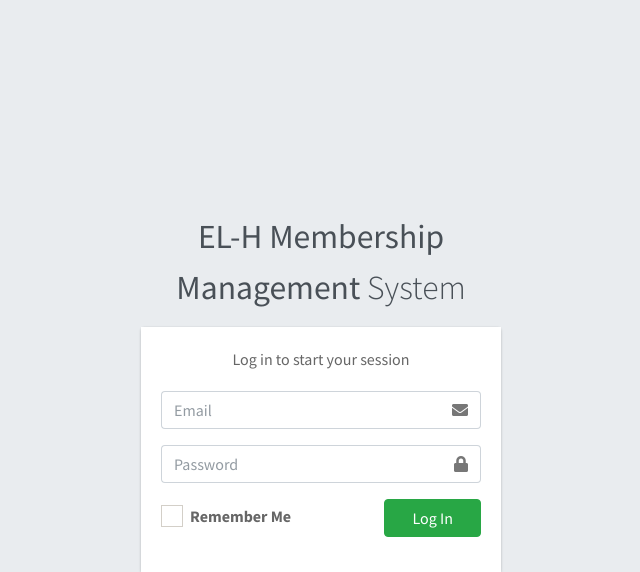
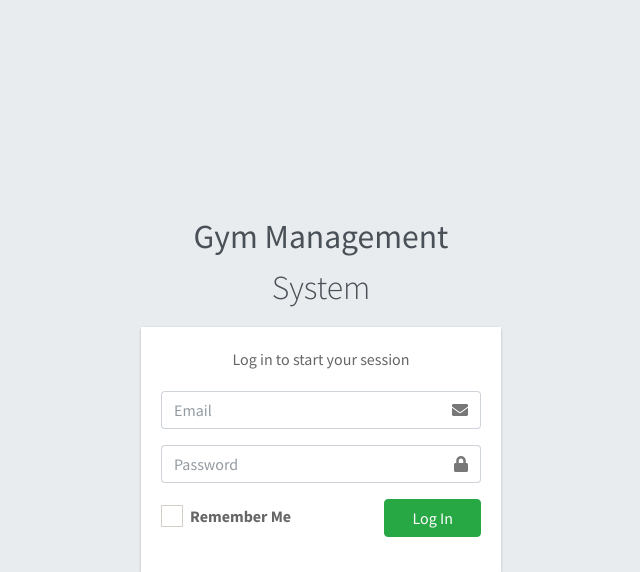
Before and after one commit to hossam-eltahan/Gym-Management-System, a PHP site: page / in a window 1280 px wide. Shown: the top 572 px of the page, without its empty margins (319-959 px from the left). Run offline with PHP 8.4, Linux system fonts and the light colour scheme.

Commit message:
initial commit

```diff
--- a/includes/sidebar.php
+++ b/includes/sidebar.php
@@ -18,7 +18,7 @@
           $systemNameRow = $systemNameResult->fetch_assoc();
           return $systemNameRow['system_name'];
       } else {
-          return 'Codezilla';
+          return 'Gym System';
       }
   }
 
--- a/index.php
+++ b/index.php
@@ -50,7 +50,7 @@ if ($_SERVER["REQUEST_METHOD"] == "POST") {
 <body class="hold-transition login-page">
 <div class="login-box">
   <div class="login-logo">
-    <a href=""><b>EL-H Membership Management</b> System</a>
+    <a href=""><b> Gym Management</b> System</a>
   </div>
   <!-- /.login-logo -->
   <div class="card">
```
